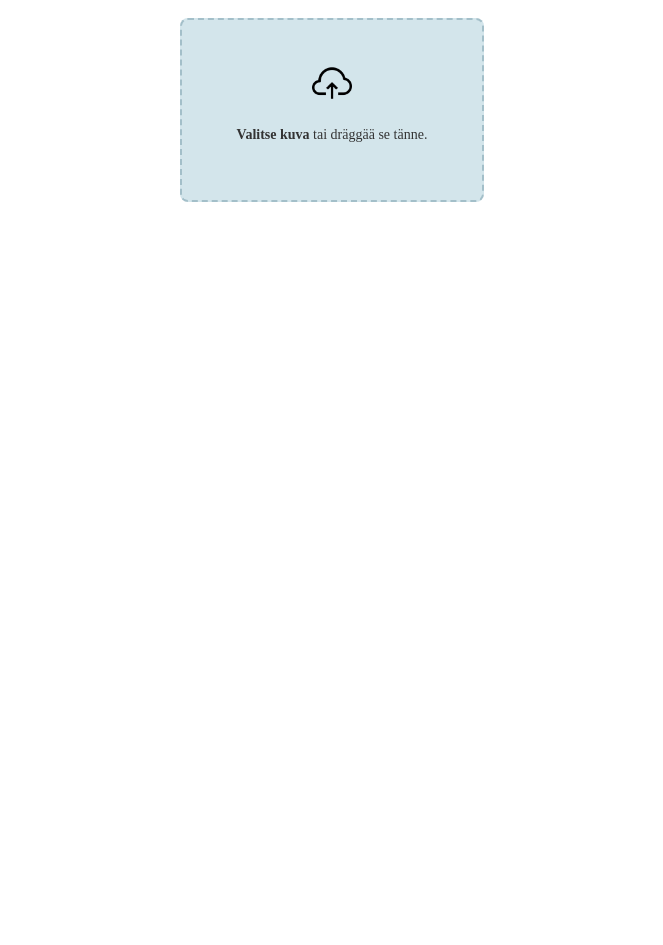
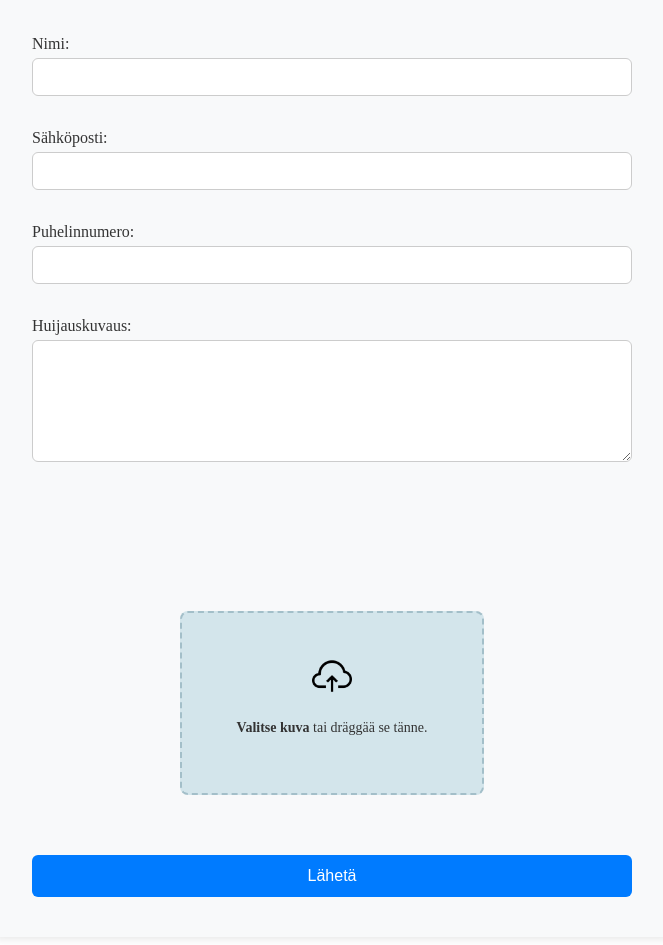
Before and after one commit to levonmaister/scamvjp2, a React (Vite) app: page /ilmoitus in a window 1280 px wide. Shown: the part 200-1145 px from the top of the page, without its empty margins (308-971 px from the left). Before the commit the page ends 800 px from the top, so only its background shows below. Built offline with nearby package versions, Linux system fonts and the light colour scheme.

Commit message:
ilmoitus first version

```diff
--- a/src/pages/Dropzone.jsx
+++ b/src/pages/Dropzone.jsx
@@ -1,7 +1,7 @@
 import { useState } from 'react';
 import React from 'react';
-import dropIcon from './cloud-computing.png';
-import './dropbox.css';
+import dropIcon from '../pictures/cloud-computing.png';
+import '../styles/dropbox.css';
 
 const MyDropzone = () => {
   const handleFileUpload = (event) => {
--- a/src/pages/IlmoitusSivu.jsx
+++ b/src/pages/IlmoitusSivu.jsx
@@ -4,6 +4,7 @@ import { useState } from 'react'
 import React from 'react'
 import Navbar from '../components/Navbar'
 import MyDropzone from './Dropzone'
+import '../styles/ilmoitus.css';
 
 
 
@@ -15,16 +16,58 @@ const IlmoitusSivu = () => {
 
 
 
-
+    // a form where people who want to report a scam can fill in their information
+    // name
+    // email
+    // phone number
+    // description of the scam
+    // file upload
 
     return(
         <div>
             <Navbar />
             <h1>Ilmoitus</h1>
 
+<div className='form-div'>
+            <form>
+
+            <div className='personal-information-container'>
+                <label>
+                    Nimi:
+                    <input type="text" name="name" />
+                </label>
+                <br />
+                <label>
+                    Sähköposti:
+                    <input type="email" name="email" />
+                </label>
+                <br />
+                <label>
+                    Puhelinnumero:
+                    <input type="tel" name="phone" />
+                </label>
+                <br />
+                <label>
+                    Huijauskuvaus:
+                    <textarea name="description" />
+                </label>
+                <br />
+
+
+
+                </div>
+
+                <br />
+                <br />
+
+
 
             <MyDropzone />
 
+            <button type="submit">Lähetä</button>
+            </form>
+
+            </div>
         </div>
     )
 
--- /dev/null
+++ b/src/styles/ilmoitus.css
@@ -0,0 +1,64 @@
+
+
+
+.form-div {
+    max-width: 600px;
+    margin: 0 auto;
+    padding: 40px;
+    background-color: #f8f9fa;
+    border-radius: 8px;
+    box-shadow: 0 2px 10px rgba(0, 0, 0, 0.1);
+  }
+
+  form {
+    display: flex;
+    flex-direction: column;
+    gap: 20px;
+  }
+
+  .personal-information-container label {
+    display: flex;
+    flex-direction: column;
+    font-weight: 500;
+    margin-bottom: 15px;
+    color: #333;
+  }
+
+  input[type="text"],
+  input[type="email"],
+  input[type="tel"],
+  textarea {
+    padding: 10px;
+    font-size: 14px;
+    border: 1px solid #ccc;
+    border-radius: 6px;
+    background-color: #fff;
+    margin-top: 5px;
+  }
+
+  textarea {
+    min-height: 100px;
+    resize: vertical;
+  }
+
+  button[type="submit"] {
+    background-color: #007BFF;
+    color: white;
+    padding: 12px 18px;
+    font-size: 16px;
+    border: none;
+    border-radius: 6px;
+    cursor: pointer;
+    transition: background-color 0.3s ease;
+  }
+
+  button[type="submit"]:hover {
+    background-color: #0056b3;
+  }
+
+  h1 {
+    text-align: center;
+    margin-top: 40px;
+    margin-bottom: 20px;
+    color: #222;
+  }
```
Also changed, not shown: src/pictures/cloud-computing.png (renamed from src/pages/cloud-computing.png), src/styles/dropbox.css (renamed from src/pages/dropbox.css).
